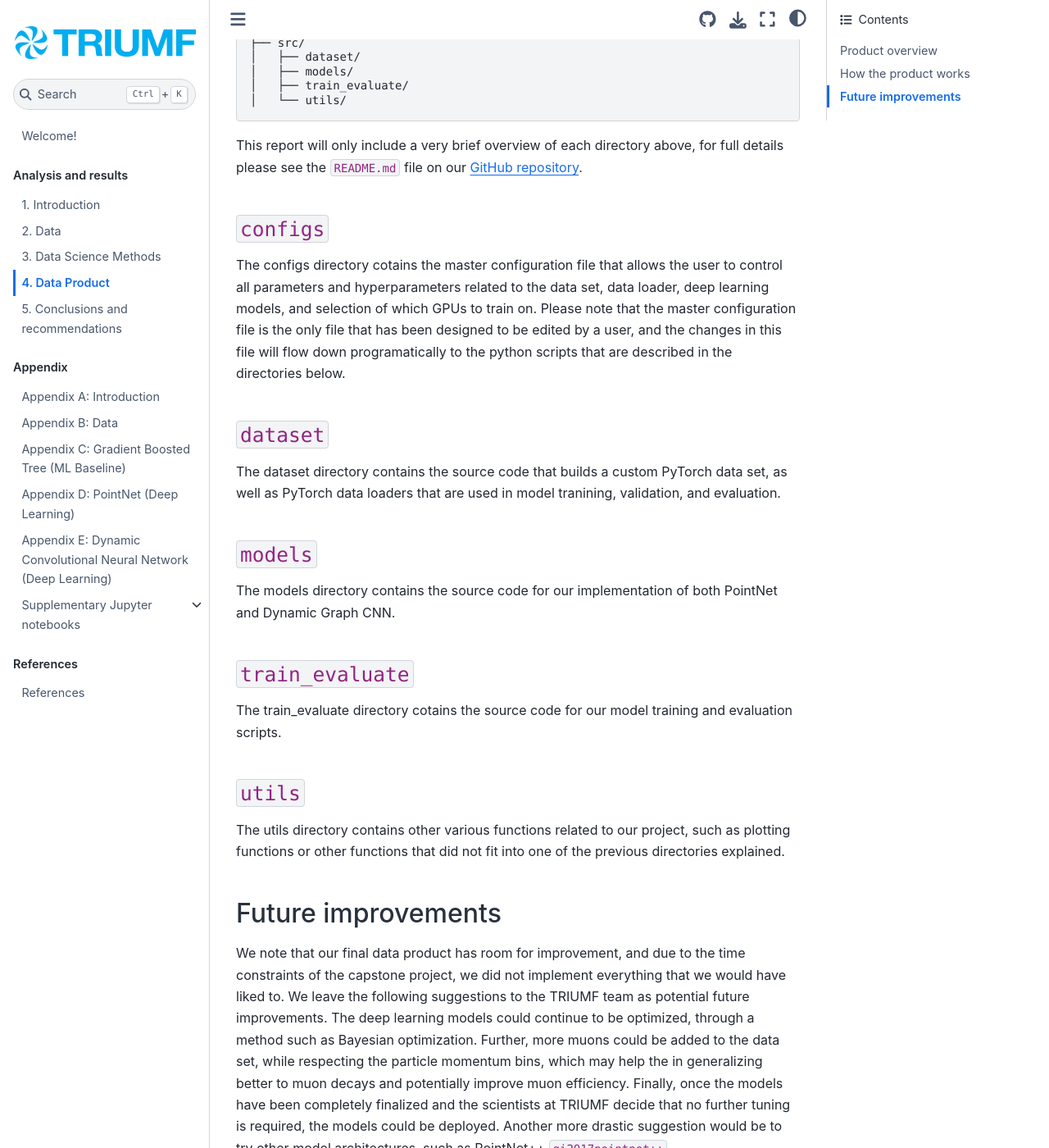
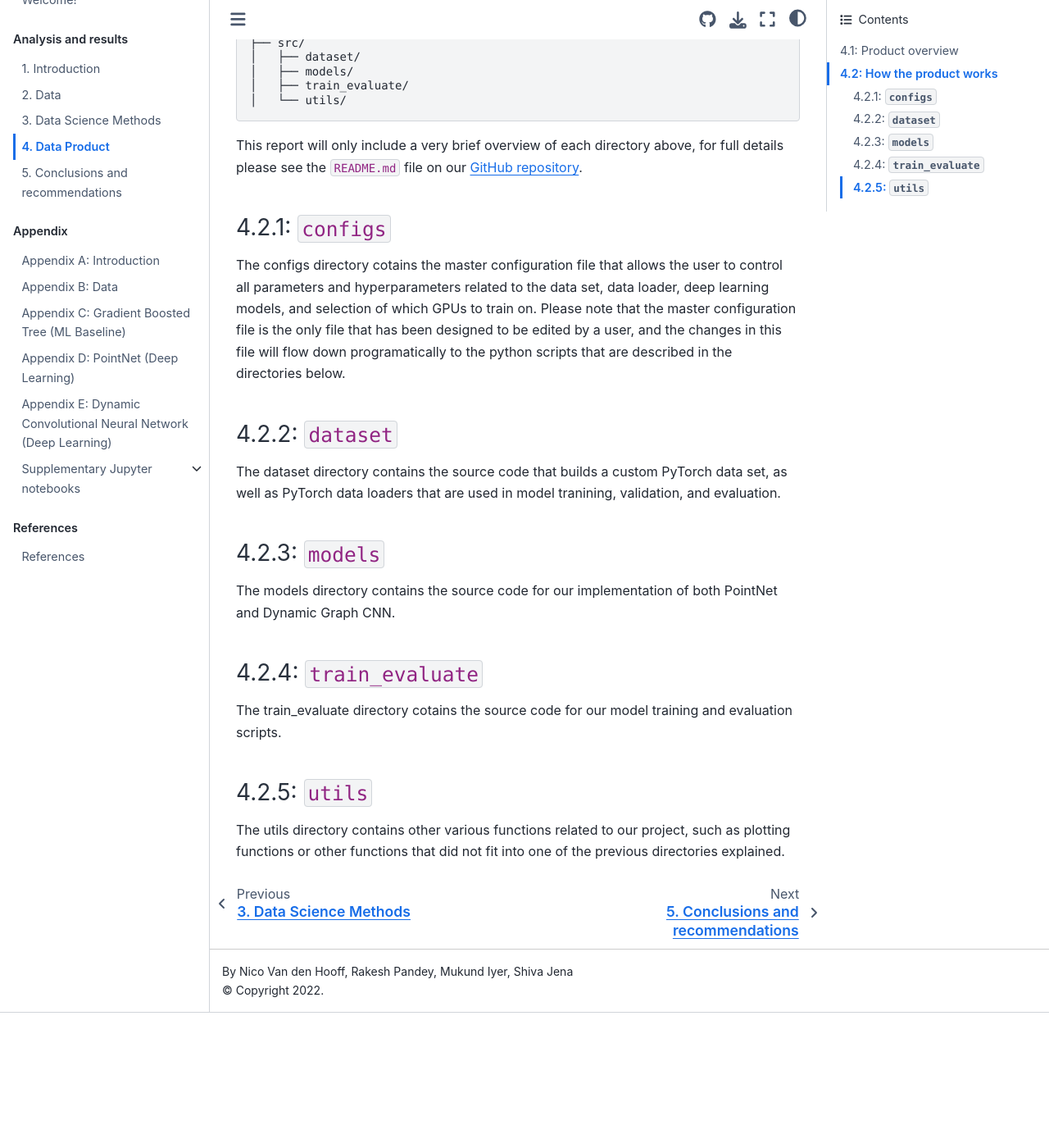
Before and after one commit to TRIUMF-Capstone2022/richai, a Jupyter Book: the page built from docs/final_report/analysis/data_product.md, in a window 1280 px wide and 1400 px high, scrolled down 996 px. Shown: the whole window at 82% size. Built offline with Jupyter Book 1.0.4 settings and Sphinx 7.4.7 and the Sphinx Book theme 1.1.4, drawn with Linux system fonts in a browser that asks for light colours; pages that are not in the unit, such as notebooks, are missing from menus; cross-references to code outside the pages are shown as plain code; after the commit the page ends 2231 px from its top, so only the background shows below that; some of the changed text lies outside the part shown.

Commit message:
chore: move recommendations to  section 5

````diff
--- a/docs/final_report/analysis/data_product.md
+++ b/docs/final_report/analysis/data_product.md
@@ -1,6 +1,6 @@
 # 4. Data Product
 
-## Product overview
+## 4.1: Product overview
 
 Our final data product is a modularized machine learning pipeline that ultimately can classify a particle decay with either PointNet or a Dynamic Graph CNN.  As input, the pipeline takes in raw experiement data in HDF5 file format.  The data is then preprocessed, and the models are trained and tested(alternatively, pre-trained models can also be loaded to skip the training process here).  Finally, the models can then be evaluated in order to classify a particle decay.  From a birds eye view, our pipeline works as shown in {numref}`product_overview`
 
@@ -12,9 +12,9 @@
 Machine learning pipeline
 ```
 
-## How the product works
+## 4.2: How the product works
 
-We have designed our data product to be designed by a master configuration file.  This configuration file is set before the scripts are run, and allows a user to set all of the desired parameters or hyperparameters related to a single experiment run.  At a high level, our modularized code has been structured into the following directories:
+We have designed our data product to be controlled by a master configuration file.  This configuration file is set before the scripts are run, and allows a user to set all of the desired parameters or hyperparameters related to a single experiment run.  At a high level, our modularized code has been structured into the following directories:
 
 ```
 ├── configs
@@ -27,26 +27,22 @@
 
 This report will only include a very brief overview of each directory above, for full details please see the `README.md` file on our [GitHub repository](https://github.com/TRIUMF-Capstone2022/richai).
 
-### `configs`
+### 4.2.1: `configs`
 
 The configs directory cotains the master configuration file that allows the user to control all parameters and hyperparameters related to the data set, data loader, deep learning models, and selection of which GPUs to train on.  Please note that the master configuration file is the only file that has been designed to be edited by a user, and the changes in this file will flow down programatically to the python scripts that are described in the directories below.
 
-### `dataset`
+### 4.2.2: `dataset`
 
 The dataset directory contains the source code that builds a custom PyTorch data set, as well as PyTorch data loaders that are used in model tranining, validation, and evaluation.
 
-### `models`
+### 4.2.3: `models`
 
 The models directory contains the source code for our implementation of both PointNet and Dynamic Graph CNN.
 
-### `train_evaluate`
+### 4.2.4: `train_evaluate`
 
 The train_evaluate directory cotains the source code for our model training and evaluation scripts.
 
-### `utils`
+### 4.2.5: `utils`
 
 The utils directory contains other various functions related to our project, such as plotting functions or other functions that did not fit into one of the previous directories explained.
-
-## Future improvements
-
-We note that our final data product has room for improvement, and due to the time constraints of the capstone project, we did not implement everything that we would have liked to.  We leave the following suggestions to the TRIUMF team as potential future improvements.  The deep learning models could continue to be optimized, through a method such as Bayesian optimization.  Further, more muons could be added to the data set, while respecting the particle momentum bins, which may help the in generalizing better to muon decays and potentially improve muon efficiency.  Finally, once the models have been completely finalized and the scientists at TRIUMF decide that no further tuning is required, the models could be deployed.  Another more drastic suggestion would be to try other model architectures, such as PointNet++ {cite}`qi2017pointnet++`.
````
